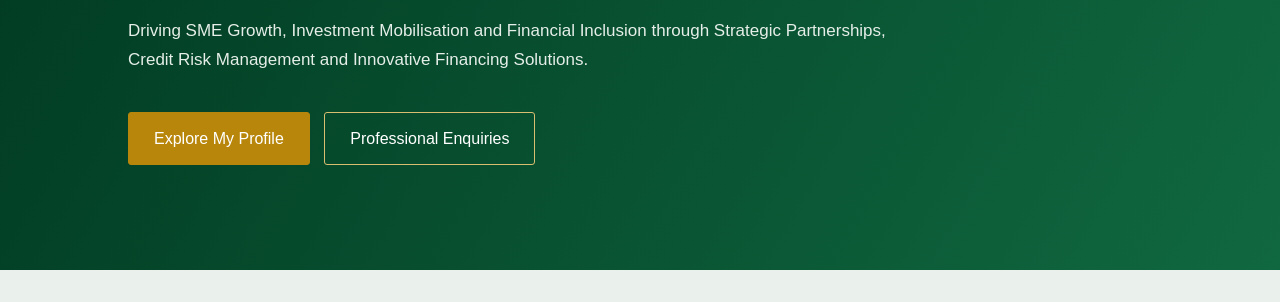
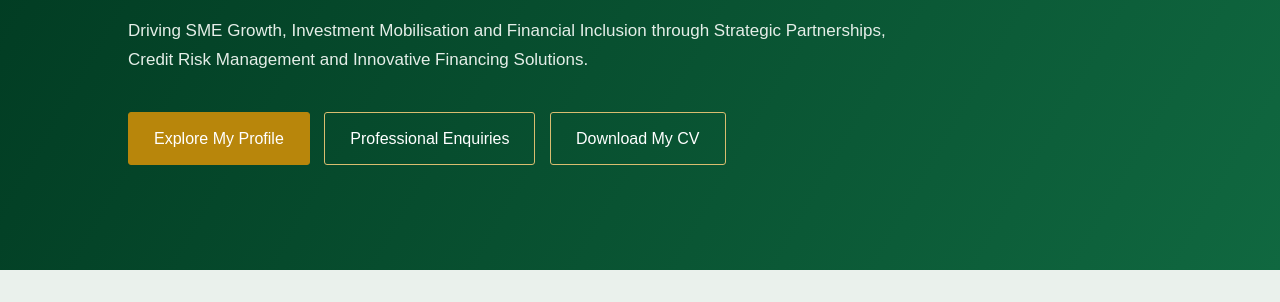
Before and after one commit to Teresawabwire/teresa-wabwire-portfolio, a plain HTML site: page index.html in a window 1280 px wide. Shown: the part 360-662 px from the top of the page. Drawn offline with Linux system fonts and the light colour scheme.

Commit message:
Update index.html

```diff
--- a/index.html
+++ b/index.html
@@ -163,10 +163,11 @@ footer {
       through Strategic Partnerships, Credit Risk Management and
       Innovative Financing Solutions.
     </p>
-    <div class="hero-buttons">
-      <a class="btn gold" href="#about">Explore My Profile</a>
-      <a class="btn" href="#contact">Professional Enquiries</a>
-    </div>
+  <div class="hero-buttons">
+  <a class="btn gold" href="#about">Explore My Profile</a>
+  <a class="btn" href="#contact">Professional Enquiries</a>
+  <a class="btn" href="Teresa_Nyangi_Wabwire_Executive_CV.pdf" target="_blank">Download My CV</a>
+</div>
   </div>
 </header>
 
```
